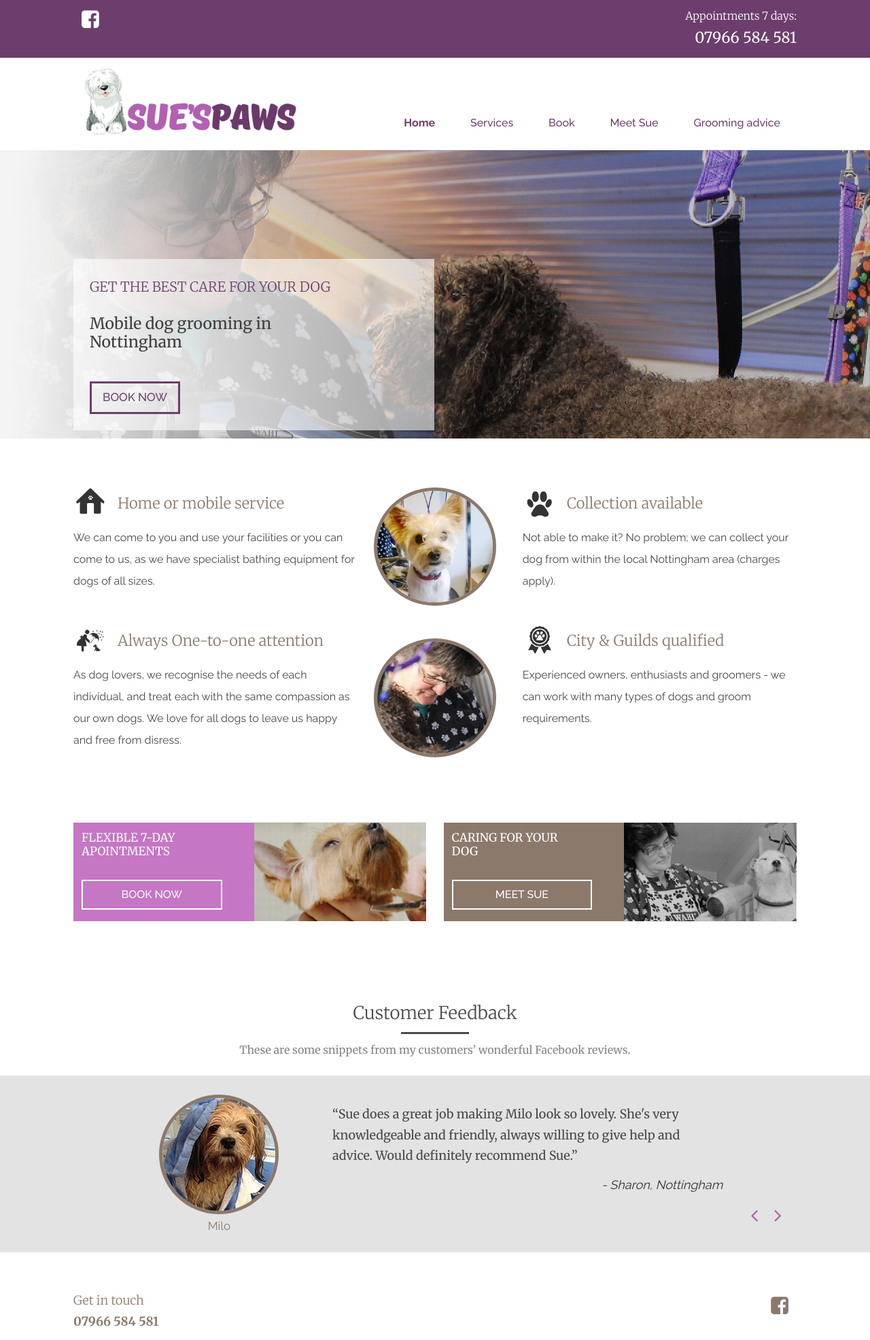
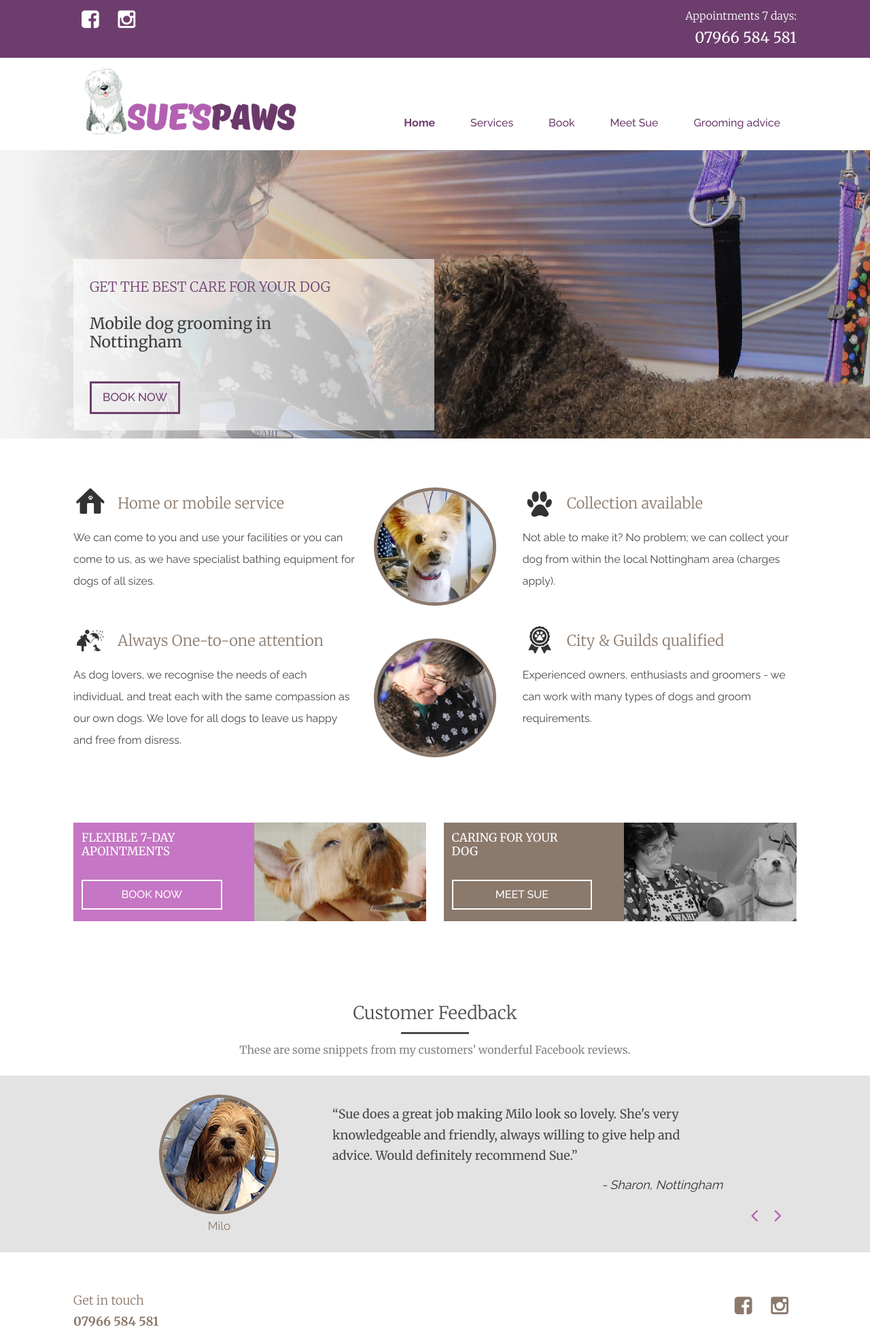
Before and after one commit to dog-grooming-nottingham/dog-grooming-nottingham.github.io, a Jekyll site: the page built from index.html, in a window 1280 px wide. Shown: the whole page at 68% size. Built offline with Jekyll 4.4.1, drawn with Linux system fonts in a browser that asks for light colours.

Commit message:
Social links

```diff
--- a/_includes/footer.html
+++ b/_includes/footer.html
@@ -7,7 +7,7 @@
       <div class="site-footer__social">
       	<ul class="social-icons">
           <li><a target="_top" href="https://www.facebook.com/suespaws" title="Sue's Paws Dog Grooming Nottingham"><i class="fa fa-facebook-square"></i></a></li>
-          <!-- <li><a href="http://#"><i class="fa fa-instagram"></i></a></li> -->
+          <li><a target="_top" href="http://instagram.com/suespawsgrooming" title="Sues Paws Groomer on Instagram"><i class="fa fa-instagram"></i></a></li>
         </ul>
       </div>
   </div>
--- a/_includes/header.html
+++ b/_includes/header.html
@@ -7,7 +7,7 @@
     <div class="topbar__social">
       <ul class="social-icons">
           <li><a target="_top" href="https://www.facebook.com/suespaws" title="Sue's Paws Dog Grooming Nottingham on Facebook"><i aria-hidden="true" class="fa fa-facebook-square"></i></a></li>
-         <!--  <li><a href="http://#"><i class="fa fa-instagram"></i></a></li> -->
+          <li><a target="_top" href="http://instagram.com/suespawsgrooming" title="Sues Paws Groomer on Instagram"><i class="fa fa-instagram"></i></a></li>
         </ul>
     </div>
       <div class="topbar__tel">
```
